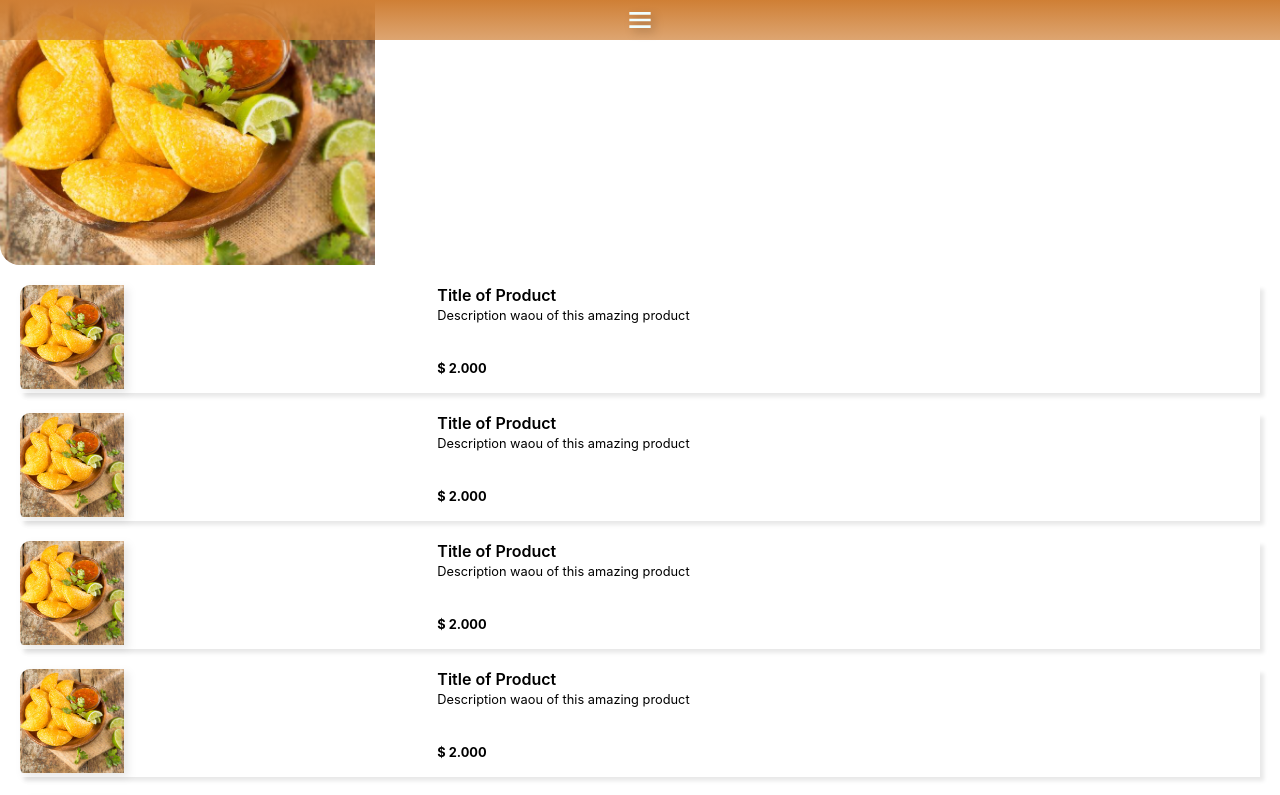
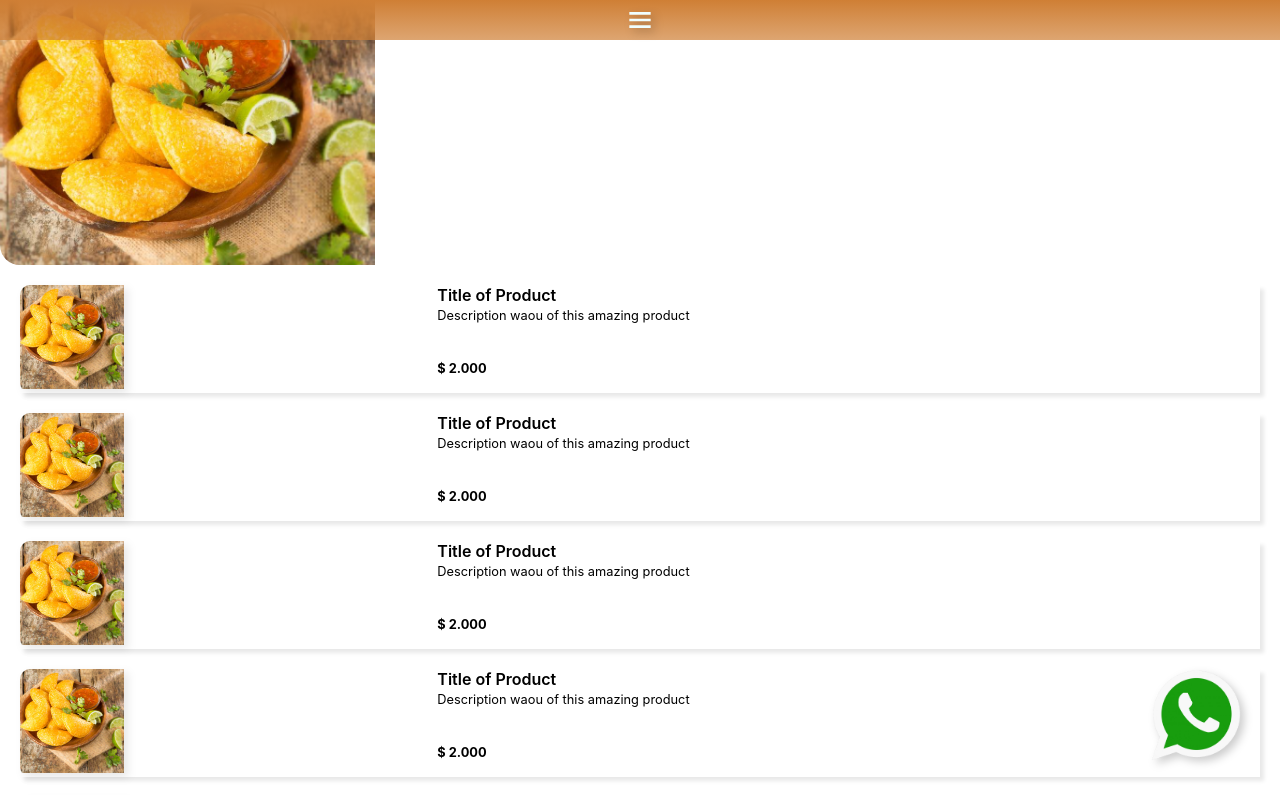
Before and after one commit to bperezgo/empanadas-web-page, a Next.js app: page / in a window 1280 px wide. Shown: the top 795 px of the page. Built offline with nearby package versions, Linux system fonts and the light colour scheme.

Commit message:
feat: whatsapp button component is added with animation

```diff
--- a/src/components/Navbar/index.tsx
+++ b/src/components/Navbar/index.tsx
@@ -8,11 +8,15 @@ type NavbarProps = {
 };
 
 export const Navbar = ({ isActive }: NavbarProps) => {
-  const containerStyles = `${styles.Navbar} ${
-    isActive ? styles.Navbar__height_extended : styles.Navbar__height_collapsed
-  }`;
   return (
-    <div className={containerStyles}>
+    <div
+      className={[
+        styles.Navbar,
+        isActive
+          ? styles.Navbar__height_extended
+          : styles.Navbar__height_collapsed,
+      ].join(' ')}
+    >
       {isActive && (
         <>
           <div className={styles.Navbar__image_extended}>
--- /dev/null
+++ b/src/components/WhatsappButton/index.tsx
@@ -0,0 +1,25 @@
+import styles from './styles.module.scss';
+
+type WpButtonTypes = {
+  initialAnimation?: boolean;
+  endAnimation?: boolean;
+  options?: any;
+};
+
+export const WhatsappButton = ({ initialAnimation = true }: WpButtonTypes) => {
+  return (
+    <div className={styles.WpBtn__container}>
+      <div className={styles.WpBtn__img_container}>
+        {/* Image of next is not used here because wrong behaviour with animation */}
+        <img
+          className={[
+            styles.WpBtn,
+            initialAnimation ? styles.WpBtn__animation : '',
+          ].join(' ')}
+          src="/assets/wp-button.png"
+          alt="wp-button"
+        />
+      </div>
+    </div>
+  );
+};
--- /dev/null
+++ b/src/components/WhatsappButton/styles.module.scss
@@ -0,0 +1,65 @@
+.WpBtn__img_container {
+  display: flex;
+  position: fixed;
+  position: -webkit-sticky; /* Safari */
+  bottom: 2em;
+  right: 2em;
+}
+
+.WpBtn__img_container > img {
+  height: 100px;
+  width: 100%;
+}
+
+.WpBtn {
+  height: 4em;
+  width: 100%;
+  -webkit-filter: drop-shadow(4px 4px 4px rgba(0, 0, 0, 0.2));
+  filter: drop-shadow(4px 4px 4px rgba(0, 0, 0, 0.2));
+}
+
+.WpBtn__animation {
+  transition: transform 400ms;
+  transform-origin: 50% 100%;
+  animation: TinTin 1s;
+  animation-delay: 1000ms;
+}
+
+@keyframes TinTin {
+  0% {
+    transform: scale(1, 1) translateY(0) rotate(0deg);
+  }
+  10% {
+    transform: scale(1, 0.7) translateY(0) rotate(0deg);
+  }
+  20% {
+    transform: scale(1, 1) translateY(0) rotate(0deg);
+  }
+  30% {
+    transform: scale(1, 1) translateY(-2.5em) rotate(30deg);
+  }
+  40% {
+    transform: scale(1, 1) translateY(-2.5em) rotate(-30deg);
+  }
+  50% {
+    transform: scale(1, 1) translateY(-2.5em) rotate(25deg);
+  }
+  55% {
+    transform: scale(1, 1) translateY(-2.5em) rotate(-20deg);
+  }
+  65% {
+    transform: scale(1, 1) translateY(-2.5em) rotate(10deg);
+  }
+  75% {
+    transform: scale(1, 1) translateY(-2.5em) rotate(-5deg);
+  }
+  80% {
+    transform: scale(1, 1) translateY(0) rotate(0deg);
+  }
+  90% {
+    transform: scale(1, 0.7) translateY(0) rotate(0deg);
+  }
+  100% {
+    transform: scale(1, 1) translateY(0) rotate(0deg);
+  }
+}
--- a/src/pages/_document.tsx
+++ b/src/pages/_document.tsx
@@ -16,7 +16,7 @@ class MyDocument extends Document {
     return (
       <Html lang="es">
         <Head>
-          <link rel="shortcut icon" href="/assets/negrita-log.png" />
+          <link rel="shortcut icon" href="/assets/negrita-logo.png" />
         </Head>
         <body>
           <Main />
--- a/src/pages/index.tsx
+++ b/src/pages/index.tsx
@@ -1,10 +1,12 @@
 import { Hero } from '../components/Hero';
 import { ProductList } from '../components/ProductList';
+import { WhatsappButton } from '../components/WhatsappButton';
 
 const Home = () => (
   <>
     <Hero />
     <ProductList />
+    <WhatsappButton />
   </>
 );
 
--- a/tslint.json
+++ b/tslint.json
@@ -28,7 +28,7 @@
         "singleline": "never",
         "multiline": {
           "objects": "always",
-          "arrays": "never",
+          "arrays": "always",
           "functions": "never",
           "typeLiterals": "ignore"
         }
```
Also changed, not shown: public/assets/wp-button.png (added).
